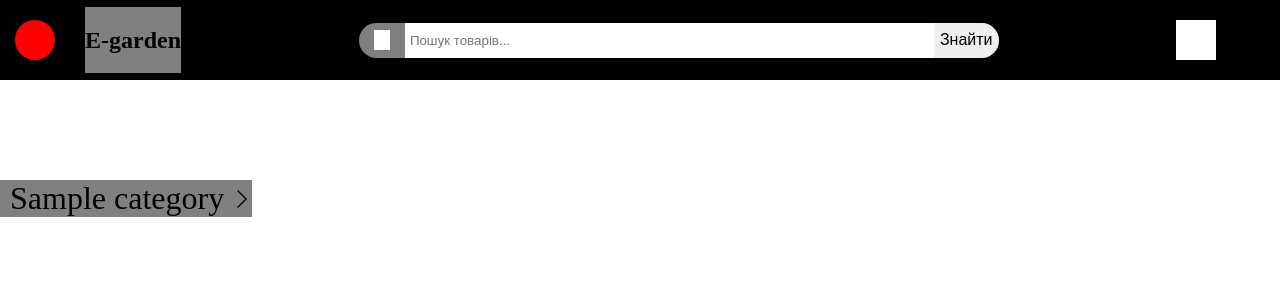
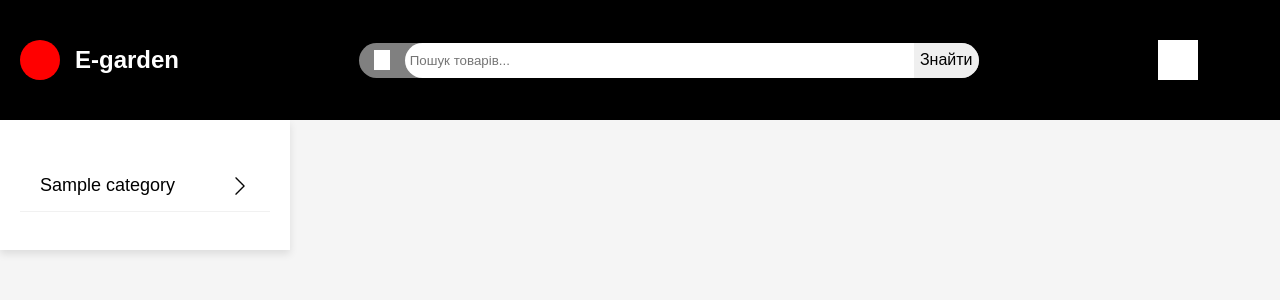
Before and after one commit to Kev1nXD/GardenShop, a Django app: page / in a window 1280 px wide. Shown: the top 300 px of the page. Run offline with Django 5.2, Linux system fonts and the light colour scheme; tables that the repository leaves empty hold one stand-in row (values such as "Sample post").

Commit message:
fixed artem push

```diff
--- a/templates/main_page.html
+++ b/templates/main_page.html
@@ -1,33 +1,36 @@
 <!DOCTYPE html>
 <html lang="en">
   <head>
-    <meta charset="UTF-8">
+    <meta charset="UTF-8" />
     <title>Title</title>
     {% load static %}
-</head>
     <style>
       body {
         margin: 0;
+        font-family: Arial, sans-serif;
+        background-color: #f5f5f5;
       }
       header {
         display: flex;
         flex-direction: column;
+        background-color: #000;
+        color: #fff;
+        padding: 20px;
       }
 
       .logo {
         display: flex;
         align-items: center;
-        padding-left: 15px;
       }
       .circle {
         width: 40px;
         height: 40px;
         border-radius: 50%;
         background-color: red;
-        margin-right: 30px;
+        margin-right: 15px;
       }
-    .site_name {
-        background-color: grey;
+      .site_name h2 {
+        margin: 0;
       }
       .search_bar {
         display: flex;
@@ -36,12 +39,13 @@
         height: 35px;
         width: 50%;
         border-radius: 20px;
+        margin: 20px 0;
       }
       .search_ico {
         background-color: #fff;
         width: 20px;
         height: 20px;
-        margin: 0 15px 0 15px;
+        margin: 0 15px;
       }
       .shop_cart {
         background-color: #fff;
@@ -55,6 +59,7 @@
         border: none;
         padding: 0;
         padding-left: 5px;
+        border-radius: 20px 0 0 20px;
       }
       .header_up {
         display: flex;
@@ -62,62 +67,90 @@
         width: 100%;
         justify-content: space-between;
         align-items: center;
-        background-color: #000;
       }
       .search_btn {
         height: 35px;
         border-radius: 0 20px 20px 0;
         border: 0;
         font-size: 16px;
+        cursor: pointer;
+      }
+      .main {
+        display: flex;
+      }
+      .sidebar {
+        width: 250px;
+        background-color: #fff;
+        padding: 20px;
+        box-shadow: 0 4px 8px rgba(0, 0, 0, 0.1);
+        position: fixed;
+        top: 120px;
+        left: 0;
+
+        overflow-y: auto;
       }
       .header_nav {
-        font-size: 32px;
-        display: flex;
+        font-size: 18px;
+        margin-top: 20px;
       }
       .product_categories {
         display: flex;
         flex-direction: column;
         list-style-type: none;
-        justify-content: space-between;
-        padding-left:10px;
-        margin-top: 100px;
-        position: fixed;
-        background-color: grey;
-
+        padding-left: 0;
       }
-    .product_categories {
-        display: flex;
-        flex-direction: column;
+      .category {
+        cursor: pointer;
+        user-select: none;
+        padding: 15px 20px;
+        border-bottom: 1px solid #f1f1f1;
+        position: relative;
+      }
+      .category:hover {
+        background-color: #f1f1f1;
+      }
+      .category:hover .subcategories {
+        display: block;
       }
       .dropdown-arrow {
         width: 20px;
         height: 20px;
+        transition: transform 0.2s ease-in-out;
+        position: absolute;
+        right: 20px;
+        top: 50%;
+        transform: translateY(-50%);
       }
-    .rotate {
-        transform: rotate(90deg);
+      .category:hover .dropdown-arrow {
+        transform: rotate(90deg) translateY(-50%);
       }
       .subcategories {
         display: none;
+        background-color: #f9f9f9;
+        padding-left: 20px;
+        border-top: 1px solid #f1f1f1;
       }
-    .category {
-        cursor: pointer;
-        user-select: none;
+      .subcategories li {
+        padding: 10px 0;
+        list-style-type: none;
       }
-    .category:hover .subcategories{
-        display: block;
-        transition: transform 2s ease-in-out;
-    }
-    .category:hover .dropdown-arrow {
-        transform: rotate(90deg);
+      .main_content {
+        margin-left: 270px; /* Достаточно места для боковой панели */
+        padding: 20px;
+        flex-grow: 1;
       }
     </style>
+  </head>
   <body>
     <header>
       <div class="header_up">
-            <div class="logo"><div class="circle"></div><div class="site_name"><h2>E-garden</h2></div></div>
+        <div class="logo">
+          <div class="circle"></div>
+          <div class="site_name"><h2>E-garden</h2></div>
+        </div>
         <div class="search_bar">
           <div class="search_ico"></div>
-                <input class="search_input" placeholder="Пошук товарів...">
+          <input class="search_input" placeholder="Пошук товарів..." />
           <button class="search_btn">Знайти</button>
         </div>
         <div class="shop_cart"></div>
@@ -125,30 +158,37 @@
     </header>
 
     <div class="main">
-        <nav></nav>
-
-        <div class="main_content">
-            <aside></aside>
-            <section>
+      <aside class="sidebar">
         <div class="header_nav">
+          <ul class="product_categories">
             {% for category in categories %}
-                    <ul class="product_categories">
-                        <li class="category">{{ category.name }} <img class="dropdown-arrow" src="{% static 'images/dropdown_arrow.png' %}" alt="" id="category-{{ category.id }}">
-                            <ul class="hidden subcategories">
+            <li class="category">
+              {{ category.name }}
+              <img
+                class="dropdown-arrow"
+                src="{% static 'images/dropdown_arrow.png' %}"
+                alt=""
+                id="category-{{ category.id }}"
+              />
+              <ul class="subcategories">
                 {% for subcategory in category.subcategory_set.all %}
                 <li>{{ subcategory.name }}</li>
                 {% endfor %}
               </ul>
+            </li>
+            {% endfor %}
           </ul>
-                {% endfor %}
         </div>
+      </aside>
+
+      <div class="main_content">
+        <section>
+          <!-- Основное содержимое страницы -->
         </section>
       </div>
     </div>
 
     <footer></footer>
   </body>
-<script>
-
-</script>
+  <script></script>
 </html>
```
Also changed, not shown: templates/product_page.html (+56 -7 lines). Lines whose indentation alone changed are shown as unchanged.
